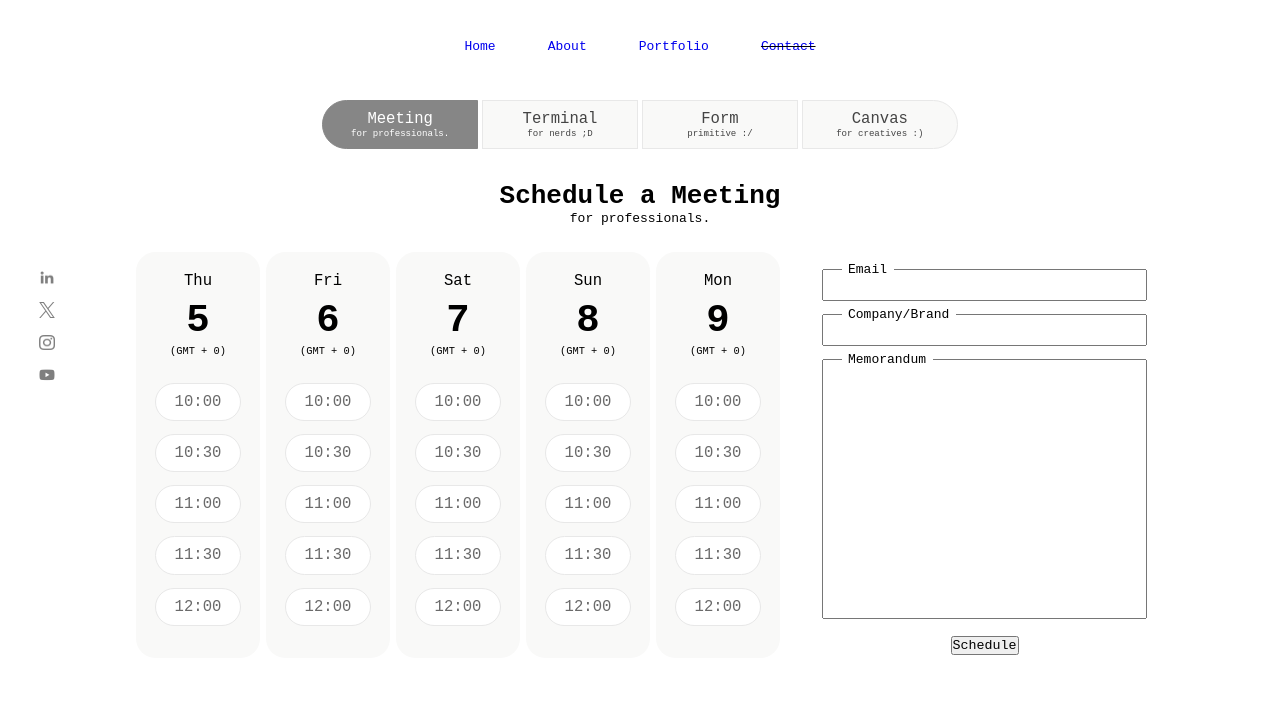
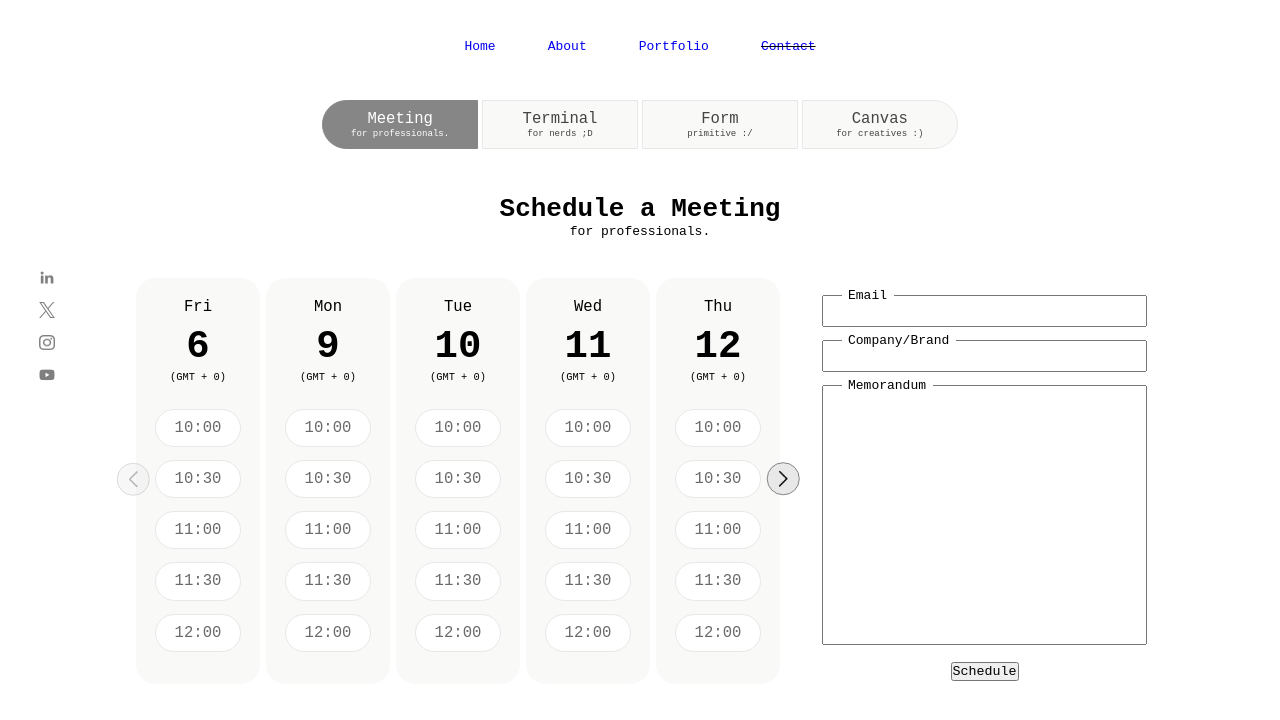
Before and after one commit to JO-OLADEJI/portfolio, a React (Create React App) app: page /contact in a window 1280 px wide. Shown: the top 720 px of the page. Built offline with nearby package versions, Linux system fonts and the light colour scheme.

Commit message:
Add arrows to scroll calender when scheduling a meeting

```diff
--- a/src/components/CalendarDay.tsx
+++ b/src/components/CalendarDay.tsx
@@ -5,6 +5,7 @@ const Column = styled.div`
   padding: 1.5rem;
   border-radius: 1.5rem;
   background-color: #f9f9f8;
+  width: fit-content;
 
   p {
     margin-bottom: 0.7rem;
@@ -24,7 +25,7 @@ const Column = styled.div`
 
 const TimeBtn = styled.li<{ disabled: boolean; selected: boolean }>`
   list-style-type: none;
-  border: 1px solid #e8e8e8;
+  border: 1px solid ${({ selected }) => (selected ? "#6a6a6a" : "#e8e8e8")};
   padding: 0.7rem 1.4rem;
   border-radius: 2rem;
   margin-bottom: 1rem;
--- a/src/components/Canvas.tsx
+++ b/src/components/Canvas.tsx
@@ -7,11 +7,11 @@ import { ContactMediumProps } from "../types";
 const Outline = styled.div<{ isSelected: boolean }>`
   display: ${({ isSelected }) => (isSelected ? "block" : "none")};
   text-align: center;
-  margin-top: 2rem;
+  margin-top: 3rem;
 `;
 
 const BoardOutline = styled.div`
-  margin: 2rem auto;
+  margin: 3rem auto;
   width: 70rem;
   height: 32rem;
   background-color: black;
--- a/src/components/Form.tsx
+++ b/src/components/Form.tsx
@@ -7,10 +7,10 @@ import { ContactMediumProps } from "../types";
 const Outline = styled.div<{ isSelected: boolean }>`
   display: ${({ isSelected }) => (isSelected ? "block" : "none")};
   text-align: center;
-  margin-top: 2rem;
+  margin-top: 3rem;
 
   form {
-    margin: 2rem auto;
+    margin: 3rem auto;
     width: fit-content;
   }
 
--- a/src/components/Meeting.tsx
+++ b/src/components/Meeting.tsx
@@ -3,6 +3,9 @@ import styled from "styled-components";
 
 // components
 import CalendarDay from "./CalendarDay";
+
+// assets
+import leftChevron from "../assets/left-chevron.png";
 
 // types, utils, constants
 import { ContactMediumProps, MeetingDay } from "../types";
@@ -12,7 +15,7 @@ import { getDayname } from "../utils";
 const Outline = styled.div<{ isSelected: boolean }>`
   display: ${({ isSelected }) => (isSelected ? "block" : "none")};
   text-align: center;
-  margin-top: 2rem;
+  margin-top: 3rem;
 
   form {
     width: fit-content;
@@ -48,7 +51,7 @@ const Outline = styled.div<{ isSelected: boolean }>`
 `;
 
 const Content = styled.div`
-  margin: 2rem 0;
+  margin: 3rem 0;
   display: flex;
   justify-content: center;
   align-items: center;
@@ -60,6 +63,42 @@ const Calendar = styled.div`
   display: flex;
   justify-content: space-around;
   align-items: center;
+  position: relative;
+`;
+
+const CalendarBtn = styled.button<{ disabled: boolean }>`
+  position: absolute;
+  top: 50%;
+  background-color: transparent;
+  border: none;
+
+  img {
+    width: 2.5rem;
+    border-radius: 50%;
+    border: 1px solid #858585;
+    padding: 0.3rem;
+    cursor: ${({ disabled }) => (disabled ? "not-allowed" : "pointer")};
+    opacity: ${({ disabled }) => (disabled ? 0.3 : 1)};
+    background-color: #e8e8e8;
+  }
+
+  img:hover {
+    background-color: ${({ disabled }) => (disabled ? "#e8e8e8" : "#bbbbbb")};
+  }
+`;
+
+const LeftBtn = styled(CalendarBtn)`
+  left: 0;
+  transform: translate(-50%, -50%);
+`;
+
+const RightBtn = styled(CalendarBtn)`
+  right: 0;
+  transform: translate(50%, -50%);
+
+  img {
+    rotate: 180deg;
+  }
 `;
 
 const Meeting = ({ isActive }: ContactMediumProps): JSX.Element => {
@@ -69,6 +108,8 @@ const Meeting = ({ isActive }: ContactMediumProps): JSX.Element => {
   const [email, setEmail] = useState<string>("");
   const [brand, setBrand] = useState<string>("");
   const [memorandum, setMemorandum] = useState<string>("");
+  const [indexA, setIndexA] = useState<number>(0);
+  const [indexB, setIndexB] = useState<number>(5);
 
   useEffect(() => {
     const leeway: MeetingDay[] = [];
@@ -84,8 +125,10 @@ const Meeting = ({ isActive }: ContactMediumProps): JSX.Element => {
     }
 
     const MILLISECONDS_IN_A_DAY = 60 * 60 * 24 * 1000;
-    for (let i = 1; i <= 5; i++) {
-      const currentDate = new Date(now.valueOf() + MILLISECONDS_IN_A_DAY * i);
+    for (let i = 1; i <= 14; i++) {
+      const currentDate = new Date(
+        now.valueOf() + MILLISECONDS_IN_A_DAY + MILLISECONDS_IN_A_DAY * i
+      );
       currentDate.setHours(0, 0, 0, 0);
 
       leeway.push({
@@ -103,6 +146,26 @@ const Meeting = ({ isActive }: ContactMediumProps): JSX.Element => {
     }
     setMeetingDays(() => leeway);
   }, []);
+
+  const scrollCalenderLeft = (
+    e: React.MouseEvent<HTMLButtonElement, MouseEvent>
+  ): void => {
+    e.preventDefault();
+    if (indexA > 0) {
+      setIndexA(() => indexA - 1);
+      setIndexB(() => indexB - 1);
+    }
+  };
+
+  const scrollCalenderRight = (
+    e: React.MouseEvent<HTMLButtonElement, MouseEvent>
+  ): void => {
+    e.preventDefault();
+    if (indexB < 10) {
+      setIndexA(() => indexA + 1);
+      setIndexB(() => indexB + 1);
+    }
+  };
 
   const handleMeetingSchedule = (e: React.FormEvent<HTMLFormElement>): void => {
     e.preventDefault();
@@ -127,7 +190,13 @@ const Meeting = ({ isActive }: ContactMediumProps): JSX.Element => {
 
       <Content>
         <Calendar>
-          {meetingDays.map((mDay, index) => (
+          <LeftBtn disabled={indexA === 0} onClick={scrollCalenderLeft}>
+            <img src={leftChevron} alt="left" />
+          </LeftBtn>
+          {meetingDays
+            .filter((mDay) => mDay.day !== "sat" && mDay.day !== "sun")
+            .slice(indexA, indexB)
+            .map((mDay, index) => (
               <CalendarDay
                 key={index}
                 date={mDay.date}
@@ -139,6 +208,9 @@ const Meeting = ({ isActive }: ContactMediumProps): JSX.Element => {
                 reserveTime={handleTimeReserve}
               />
             ))}
+          <RightBtn disabled={indexB === 10} onClick={scrollCalenderRight}>
+            <img src={leftChevron} alt="right" />
+          </RightBtn>
         </Calendar>
 
         <form onSubmit={handleMeetingSchedule}>
--- a/src/components/Terminal.tsx
+++ b/src/components/Terminal.tsx
@@ -7,11 +7,11 @@ import { ContactMediumProps } from "../types";
 const Outline = styled.div<{ isSelected: boolean }>`
   display: ${({ isSelected }) => (isSelected ? "block" : "none")};
   text-align: center;
-  margin-top: 2rem;
+  margin-top: 3rem;
 `;
 
 const Interface = styled.div`
-  margin: 2rem auto;
+  margin: 3rem auto;
   width: 50rem;
   height: 30rem;
   border-radius: 0.5rem;
```
Also changed, not shown: src/assets/left-chevron.png (added). Lines whose indentation alone changed are shown as unchanged.
